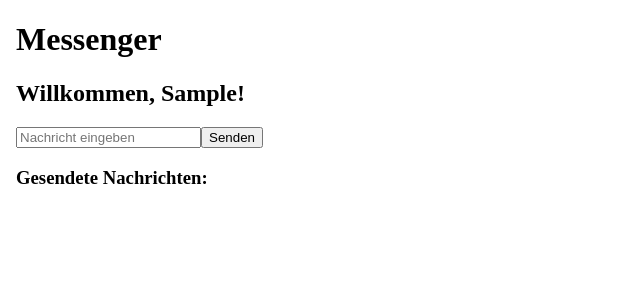
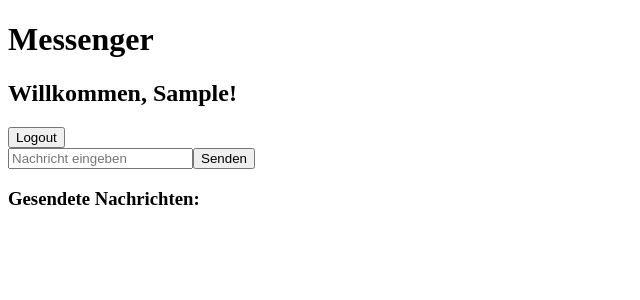
Before and after one commit to StephieTack/messenger, an Angular app: page / in a window 1280 px wide. Both pictures are taken after typing "Sample", "Sample", "name@example.com" into the empty fields and a click on the button "Login". Shown: the top 300 px of the page, without its empty margins (0-640 px from the left). Built offline with nearby package versions, Linux system fonts and the light colour scheme.

Commit message:
implement logout

```diff
--- a/src/app/app.component.html
+++ b/src/app/app.component.html
@@ -1,4 +1,4 @@
-<main class="main">
+<!-- <main class="main">
   <body>
     <h1>Messenger</h1>
 
@@ -30,4 +30,48 @@
     }
   </body>
 </main>
-<router-outlet />
+<router-outlet /> -->
+<main class="main">
+  <header>
+    <h1>Messenger</h1>
+  </header>
+
+  <!-- Zeigt das Login-Formular, wenn der Benutzer nicht eingeloggt ist -->
+  <ng-container *ngIf="!isLoggedIn">
+    <login (login)="handleLogin($event)"></login>
+  </ng-container>
+
+  <!-- Zeigt die Nachrichtenschnittstelle, wenn der Benutzer eingeloggt ist -->
+  <ng-container *ngIf="isLoggedIn">
+    <section>
+      <h2>Willkommen, {{ user.firstName }}!</h2>
+
+      <!-- Logout-Button -->
+      <button (click)="logout()">Logout</button>
+
+      <!-- Nachricht senden -->
+      <form id="messageForm" (submit)="sendMessage()">
+        <input
+          type="text"
+          id="messageInput"
+          placeholder="Nachricht eingeben"
+          [(ngModel)]="messageText"
+          name="message"
+        />
+        <button type="submit" id="sendButton">Senden</button>
+      </form>
+
+      <!-- Anzeige der gesendeten Nachrichten -->
+      <div class="messages">
+        <h3>Gesendete Nachrichten:</h3>
+        <ul>
+          <li *ngFor="let msg of messages">
+            <strong>{{ msg.sender }}:</strong> {{ msg.text }}
+            <span>{{ msg.timestamp | date : "dd.MM.yyyy HH:mm" }}</span>
+          </li>
+        </ul>
+      </div>
+    </section>
+  </ng-container>
+</main>
+<router-outlet></router-outlet>
--- a/src/app/app.component.ts
+++ b/src/app/app.component.ts
@@ -23,7 +23,6 @@ export class AppComponent {
   messageText: string = '';
 
   ngOnInit() {
-    // Prüfen, ob der Benutzer im LocalStorage gespeichert ist
     const storedUser = localStorage.getItem('user');
     const storedLoginStatus = localStorage.getItem('isLoggedIn');
 
@@ -60,4 +59,19 @@ export class AppComponent {
     console.log('Messages:', this.messages);
     this.messageText = '';
   }
+
+  logout() {
+    // Benutzerdaten aus dem LocalStorage löschen
+    localStorage.removeItem('isLoggedIn');
+    localStorage.removeItem('user');
+
+    // Nachrichten leeren
+    this.messages = [];
+
+    // Benutzerstatus zurücksetzen
+    this.isLoggedIn = false;
+    this.user = { firstName: '', lastName: '', email: '' };
+
+    console.log('User logged out');
+  }
 }
```
